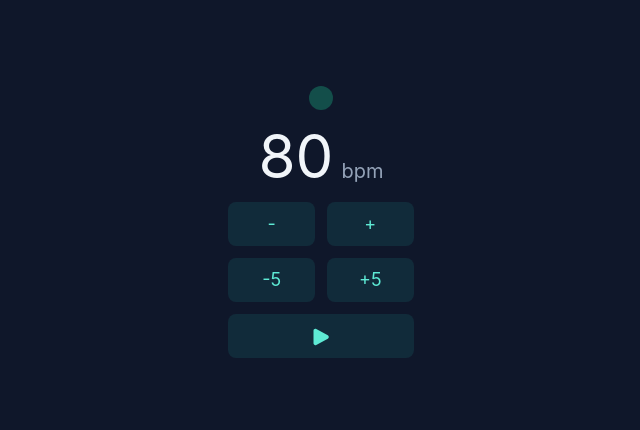
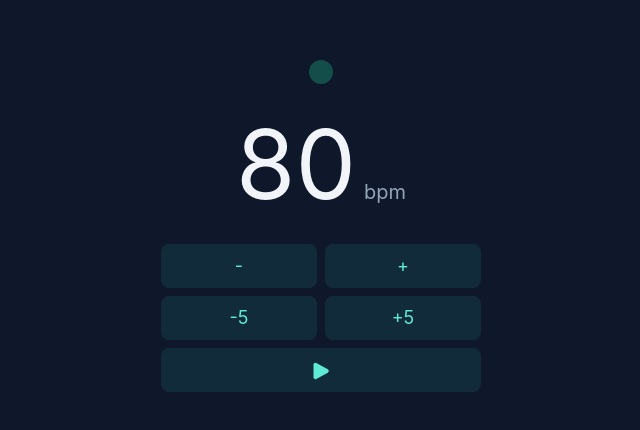
Before and after one commit to debashisbiswas/minimet, a Svelte app: page / in a window 1280 px wide. Shown: the part 174-604 px from the top of the page, without its empty margins (319-959 px from the left). Built offline with nearby package versions, Linux system fonts and the light colour scheme.

Commit message:
Update scale for tiny screens, improve animation

```diff
--- a/src/App.svelte
+++ b/src/App.svelte
@@ -5,7 +5,7 @@
   import Pause from "./lib/icons/Pause.svelte";
   import Play from "./lib/icons/Play.svelte";
 
-  const flashTime = 100;
+  const flashTime = 75;
   let playing = false;
   let flash = false;
   Tone.Transport.bpm.value = 80;
@@ -54,30 +54,46 @@
   }
 </script>
 
-<main>
-  <div class="mb-4 flex justify-center">
+<main
+  class="max-h-4xl gap-responsive-gap flex h-screen w-screen max-w-xl flex-col items-center justify-center p-4 sm:gap-6 sm:p-8"
+>
+  <div class="flex justify-center">
     <div class="relative">
       {#if flash}
+        <!-- Outer glow ring -->
         <div
           out:fade={{ duration: flashTime }}
-          class="absolute -inset-1 rounded-full bg-teal-300 blur"
+          class="absolute -inset-2 rounded-full bg-teal-300/50 blur-md"
+        ></div>
+
+        <!-- Inner bright ring -->
+        <div
+          out:fade={{ duration: flashTime }}
+          class="absolute -inset-1 rounded-full bg-teal-200/20 blur-sm"
+        ></div>
+
+        <!-- Sharp highlight -->
+        <div
+          out:fade={{ duration: flashTime }}
+          class="absolute -inset-0.5 rounded-full bg-teal-100/30"
         ></div>
       {/if}
       <div
         class="h-6 w-6 rounded-full transition"
         class:bg-teal-900={!playing}
         class:bg-teal-500={playing}
+        class:brightness-150={flash}
       ></div>
     </div>
   </div>
 
-  <p class="mb-4 text-6xl">
+  <p class="text-responsive-bpm my-2 leading-none">
     {Math.round(Tone.Transport.bpm.value)}<span
       class="ml-2 text-xl text-slate-400">bpm</span
     >
   </p>
 
-  <div class="mb-2 grid grid-cols-2 gap-3">
+  <div class="grid w-full max-w-xs grid-cols-2 gap-2">
     <Button on:click={() => updateTempo((tempo) => tempo - 1)}>-</Button>
     <Button on:click={() => updateTempo((tempo) => tempo + 1)}>+</Button>
     <Button on:click={() => updateTempo((tempo) => tempo - 5)}>-5</Button>
--- a/tailwind.config.cjs
+++ b/tailwind.config.cjs
@@ -3,7 +3,14 @@ const config = {
   content: ["index.html", "./src/**/*.{html,js,svelte,ts}"],
 
   theme: {
-    extend: {},
+    extend: {
+      fontSize: {
+        "responsive-bpm": "clamp(4rem, 12vw, 6rem)",
+      },
+      spacing: {
+        "responsive-gap": "clamp(0.5rem, 4vw, 2rem)",
+      },
+    },
   },
 
   plugins: [],
```
